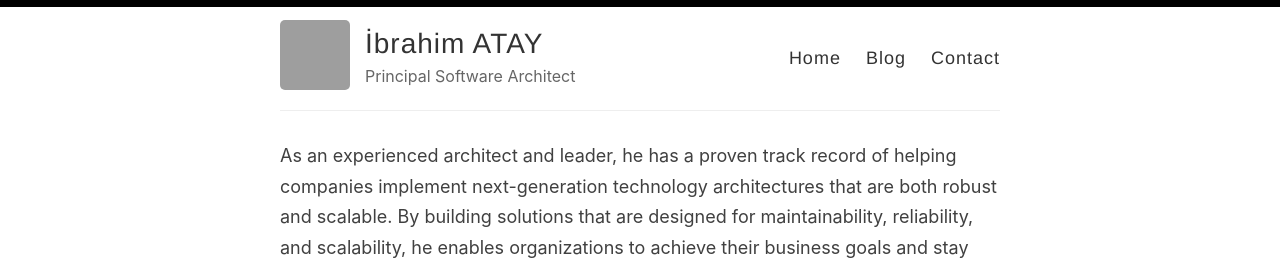
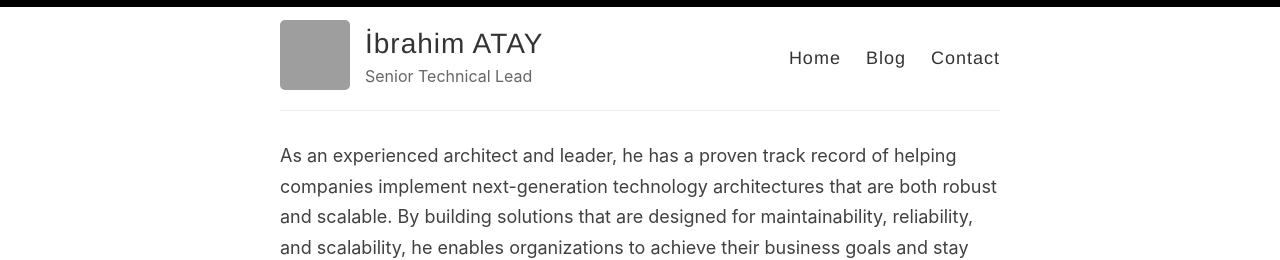
Before and after one commit to ibrahimatay/ibrahimatay.github.io, a Jekyll site: the page built from index.md, in a window 1280 px wide, cut to the strip 0-260 px from the top of the page. Built offline with Jekyll 4.4.1, drawn with Linux system fonts in a browser that asks for light colours; grey boxes are pictures that could not be loaded.

Commit message:
Update _config.yml

```diff
--- a/_config.yml
+++ b/_config.yml
@@ -9,7 +9,7 @@ name: İbrahim ATAY
 author: İbrahim ATAY
 
 # Short bio or description (displayed in the header)
-description: Principal Software Architect
+description: Senior Technical Lead
 
 # URL of your avatar or profile pic (you could use your GitHub profile pic)
 avatar: https://avatars.githubusercontent.com/u/172555?v=4
```
